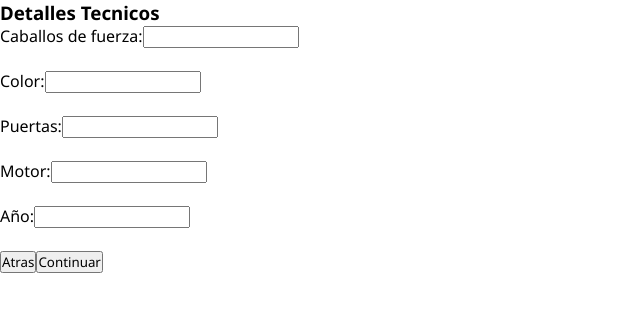
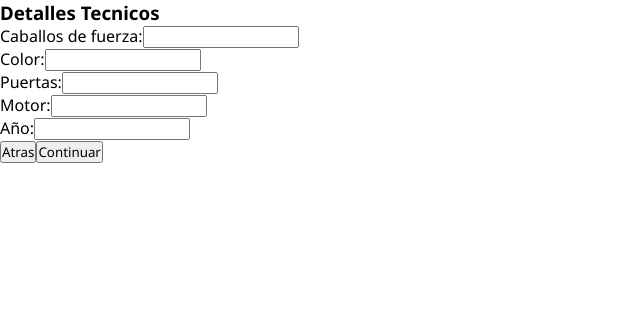
Before and after one commit to NahueAcuna/MyCar-Tesis-Front, an Angular app: page /vender in a window 1280 px wide. Both pictures are taken after a click on the button "Continuar". Shown: the top 312 px of the page, without its empty margins (0-640 px from the left). Built offline with nearby package versions, Linux system fonts and the light colour scheme; a web font is replaced by a local one.

Commit message:
agregue boton cancelar

```diff
--- a/src/app/pages/publication-form/publication-form.html
+++ b/src/app/pages/publication-form/publication-form.html
@@ -2,71 +2,63 @@
 
   <div *ngIf="mostrarPagina1">
     <h3>Basicos</h3>
-    <div>
+    <p>
       <label>Marca:</label>
       <input type="text">
-    </div>
-    <br>
-    <div>
+    </p>
+    <p>
       <label>Modelo:</label>
       <input type="text">
-    </div>
-    <br>
+    </p>
     <button (click)="irAPagina2()">Continuar</button>
   </div>
 
   <div *ngIf="mostrarPagina2">
     <h3>Detalles Tecnicos</h3>
-    <div>
+    <p>
       <label>Caballos de fuerza:</label>
       <input type="number">
-    </div>
-    <br>
-    <div>
+    </p>
+    <p>
       <label>Color:</label>
       <input type="text">
-    </div>
-    <br>
-    <div>
+    </p>
+    <p>
       <label>Puertas:</label>
       <input type="number">
-    </div>
-    <br>
-    <div>
+    </p>
+    <p>
       <label>Motor:</label>
       <input type="text">
-    </div>
-    <br>
-    <div>
+    </p>
+    <p>
       <label>Año:</label>
       <input type="number">
-    </div>
-    <br>
+    </p>
     <button (click)="irAPagina1()">Atras</button>
     <button (click)="irAPagina3()">Continuar</button>
   </div>
 
   <div *ngIf="mostrarPagina3">
     <h3>Fotos y Precio</h3>
-    <div>
+    <p>
       <label>Fotos / Videos:</label>
       <input type="file" multiple>
-    </div>
-    <br>
-    <div>
+    </p>
+    <p>
       <label>Precio sugerido:</label>
       <input type="number">
-    </div>
-    <br>
+    </p>
     <button (click)="irAPagina2()">Atras</button>
     <button (click)="irAPagina4()">Continuar</button>
   </div>
 
   <div *ngIf="mostrarPagina4">
     <h3>Revision</h3>
-    <br>
-    <button (click)="irAPagina3()">Modificar</button>
-    <button>Postear</button>
+    <p>
+      <button (click)="irAPagina3()">Modificar</button>
+      <button>Postear</button>
+    </p>
   </div>
 
 </div>
```
